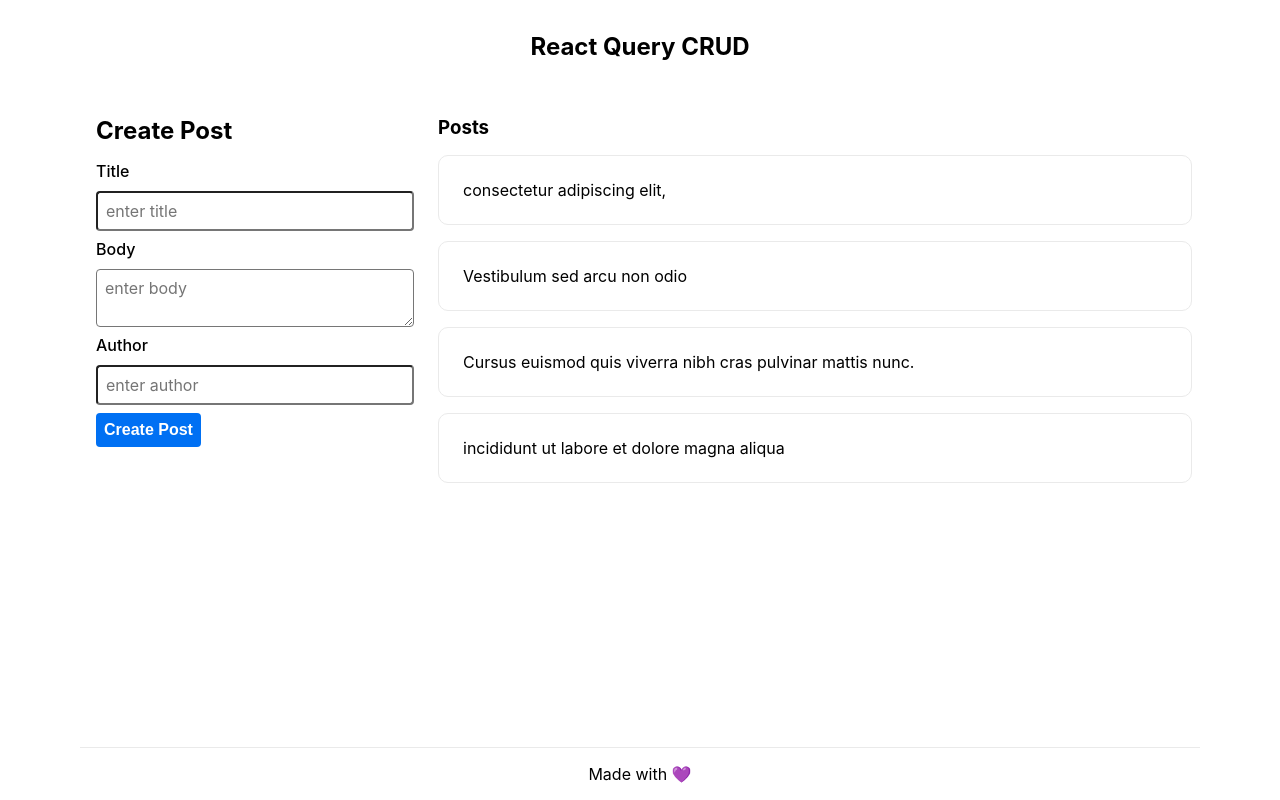
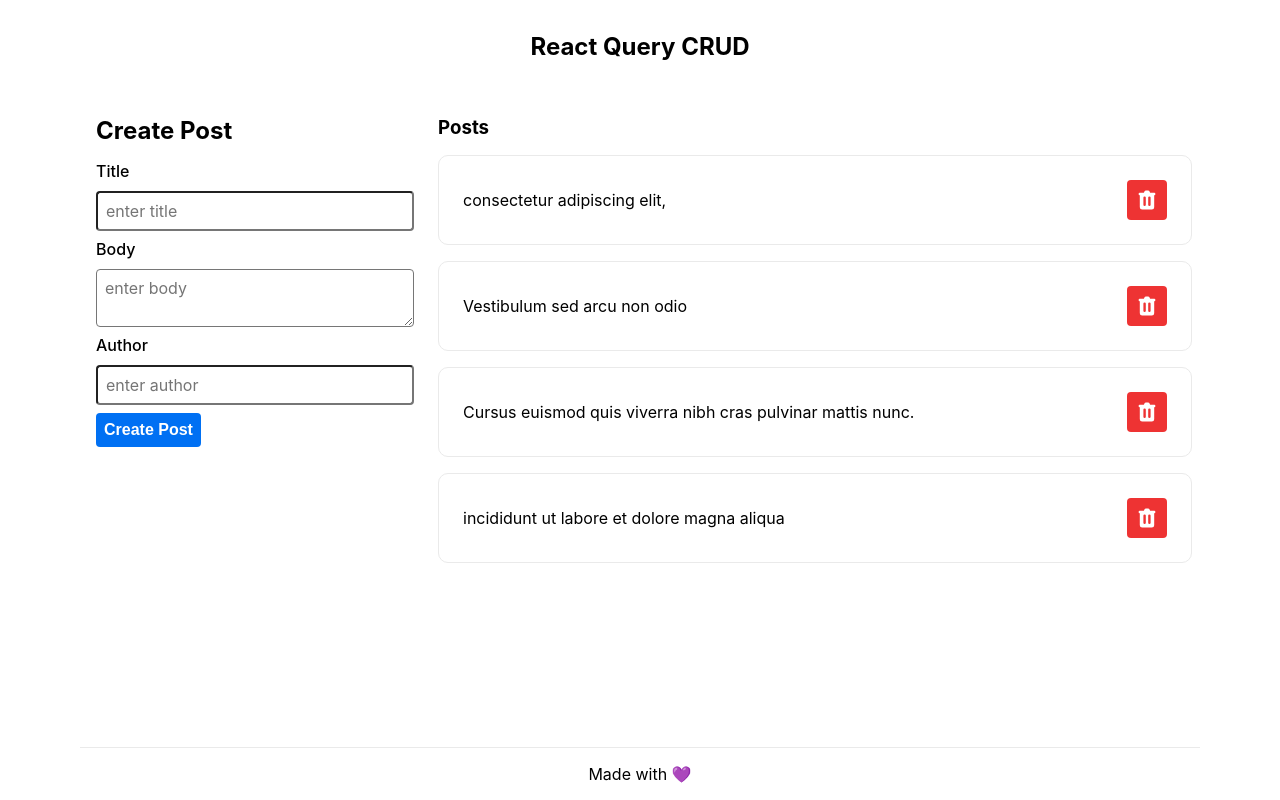
Before and after one commit to pratikmane1299/React-Query-CRUD, a Next.js app: page / in a window 1280 px wide. Built offline with nearby package versions, Linux system fonts and the light colour scheme.

Commit message:
✨Add mutation to delete post

```diff
--- a/pages/index.js
+++ b/pages/index.js
@@ -153,8 +153,21 @@ function fetchPosts(key) {
 }
 
 function Posts({ setActivePostId }) {
+  const qClient = useQueryClient();
 
   const { status, data, error, isFetching } = useQuery('posts', fetchPosts);
+
+  const { mutate: deletePost, status: deletePostStatus } = useMutation((id) => {
+    return axios.delete(`/api/posts/${id}`).then(res => res.data);
+  }, {
+    onSuccess: () => {
+      qClient.refetchQueries('posts');
+    },
+  });
+
+  function handleOnDelete(id) {
+    deletePost(id);
+  }
 
   return (
     <>
@@ -164,16 +177,37 @@ function Posts({ setActivePostId }) {
         <span>{error.message}</span>
       ) : (
         <>
-          <h3>
-            Posts{' '}
-            {isFetching ? <small>Updating...</small> : null}
-          </h3>
+          <h3>Posts {isFetching ? <small>Updating...</small> : null}</h3>
           <div className={styles.postsList}>
             {data.map((post) => (
-              <div className={styles.card} key={post.id} onClick={() => {
-                setActivePostId(post.id)
-              }}>
-                <a href="#">{post.title}</a>
+              <div
+                className={styles.card}
+                key={post.id}
+              >
+                <a href="#"
+                  onClick={() => {
+                    setActivePostId(post.id);
+                  }}
+                >
+                  {post.title}
+                </a>
+                <button className={styles.deleteBtn} onClick={(e) => {
+                  e.preventDefault();
+                  handleOnDelete(post.id);
+                }}>
+                  <svg
+                    xmlns="http://www.w3.org/2000/svg"
+                    className="h-5 w-5"
+                    viewBox="0 0 20 20"
+                    fill="currentColor"
+                  >
+                    <path
+                      fillRule="evenodd"
+                      d="M9 2a1 1 0 00-.894.553L7.382 4H4a1 1 0 000 2v10a2 2 0 002 2h8a2 2 0 002-2V6a1 1 0 100-2h-3.382l-.724-1.447A1 1 0 0011 2H9zM7 8a1 1 0 012 0v6a1 1 0 11-2 0V8zm5-1a1 1 0 00-1 1v6a1 1 0 102 0V8a1 1 0 00-1-1z"
+                      clipRule="evenodd"
+                    />
+                  </svg>
+                </button>
               </div>
             ))}
           </div>
--- a/styles/Home.module.css
+++ b/styles/Home.module.css
@@ -74,6 +74,9 @@
 
 .card {
   margin: 1rem 0;
+  display: flex;
+  justify-content: space-between;
+  align-items: center;
   flex-basis: 45%;
   padding: 1.5rem;
   text-align: left;
@@ -152,3 +155,19 @@
 .btn:hover {
   opacity: 0.8;
 }
+
+.deleteBtn {
+  width: 40px;
+  height: 40px;
+  padding: 0.5rem;
+  outline: none;
+  border: #0070f3;
+  border-radius: 4px;
+  cursor: pointer;
+  background-color: #ee3333;
+  color: white;
+}
+
+.deleteBtn:hover {
+  opacity: 0.8;
+}
```
